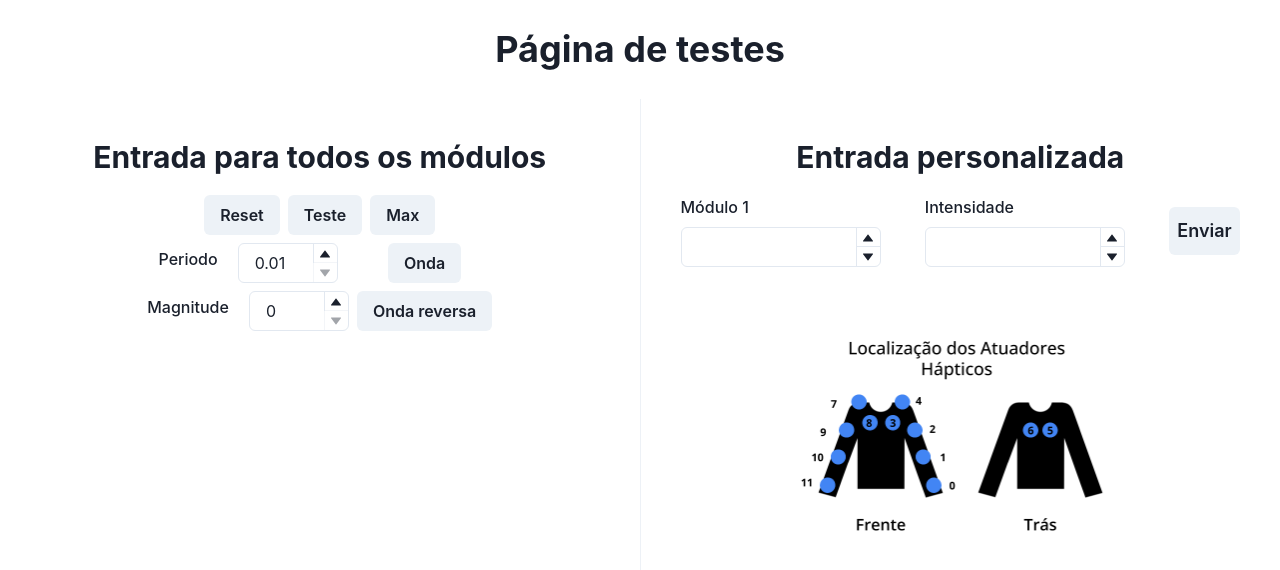
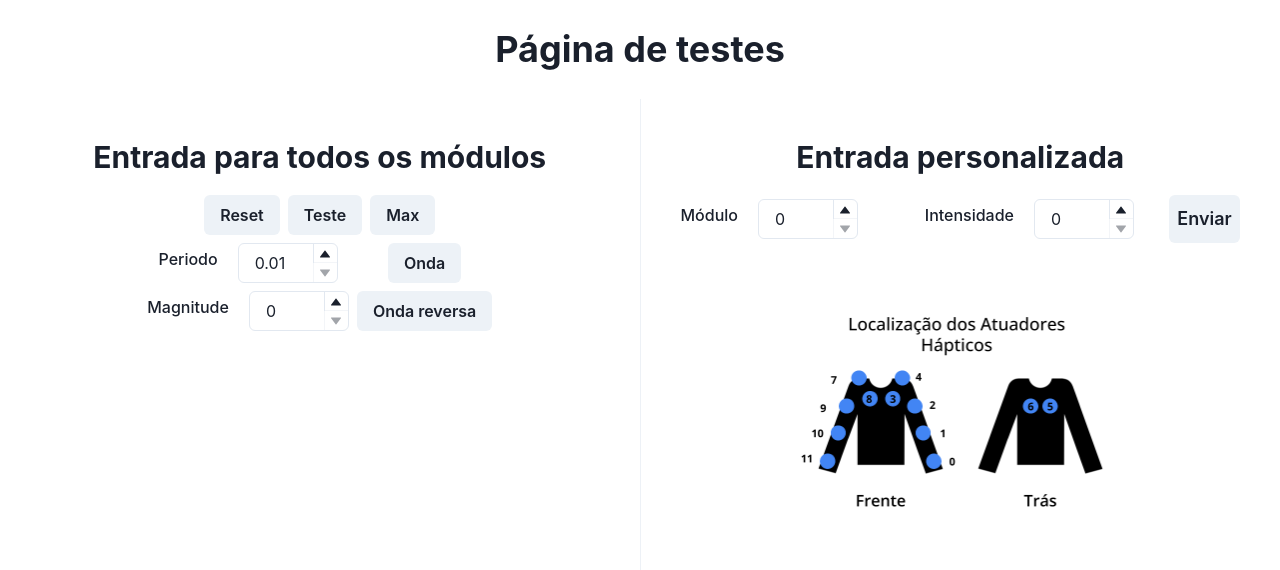
Before and after one commit to emmenezes/hapticsys-interface, a React (Create React App) app: page / in a window 1280 px wide. Shown: the top 570 px of the page. Built offline with nearby package versions, Linux system fonts and the light colour scheme.

Commit message:
refact: isola métodos de post em CustomInputTab

```diff
--- a/src/components/CustomInputTab.jsx
+++ b/src/components/CustomInputTab.jsx
@@ -14,55 +14,66 @@ import {
   Image,
 } from '@chakra-ui/react';
 
-const defaultHeader = {
-  'Content-type': 'application/json; charset=UTF-8',
-};
+import { useRequests } from '../services/useRequests';
+import { useInputGenerator } from '../utils/useInputGenerator';
 
 function CustomInputTab() {
+  const { sendInput } = useRequests();
+  const { setOneModule } = useInputGenerator();
+
   const [module, setModule] = useState(0);
   const [magnitude, setMagnitude] = useState(0);
 
-  const postCustomInput = () => {
-    let input = ['0','0','0','0','0','0','0','0','0','0','0','0'];
-    input[module] = magnitude;
-    fetch('/custominput', {
-      method: 'POST',
-      body: JSON.stringify({
-        input: input.join(''),
-      }),
-      headers: defaultHeader,
-    })
-      .then((response) => response.json())
-      .then((message) => {
-        console.log(message);
-      });
-  };
+  function setCustomInput() {
+    sendInput(setOneModule(module, magnitude));
+  }
 
   return (
     <VStack w="full" p={10}>
-      <Heading size="lg" mb={3}>Entrada personalizada</Heading>
+      -
+      <Heading size="lg" mb={3}>
+        Entrada personalizada
+      </Heading>
       <HStack w="full" justifyContent="center">
         <FormControl>
-          <FormLabel>Módulo 1</FormLabel>
-          <NumberInput maxW='200px' max={11} min={0} onChange={setModule}>
+          <HStack>
+            <FormLabel>Módulo</FormLabel>
+            <NumberInput
+              w="100px"
+              max={11}
+              min={0}
+              defaultValue={0}
+              onChange={setModule}
+            >
               <NumberInputField />
               <NumberInputStepper>
                 <NumberIncrementStepper />
                 <NumberDecrementStepper />
               </NumberInputStepper>
             </NumberInput>
+          </HStack>
         </FormControl>
         <FormControl>
+          <HStack>
             <FormLabel>Intensidade</FormLabel>
-          <NumberInput maxW='200px' max={7} min={0} onChange={setMagnitude}>
+            <NumberInput
+              w="100px"
+              max={7}
+              min={0}
+              defaultValue={0}
+              onChange={setMagnitude}
+            >
               <NumberInputField />
               <NumberInputStepper>
                 <NumberIncrementStepper />
                 <NumberDecrementStepper />
               </NumberInputStepper>
             </NumberInput>
+          </HStack>
         </FormControl>
-        <Button onClick={postCustomInput} size="lg" >Enviar</Button>
+        <Button onClick={setCustomInput} size="lg">
+          Enviar
+        </Button>
       </HStack>
       <Image p={10} src="location.png" />
     </VStack>
```
Lines whose indentation alone changed are shown as unchanged.
